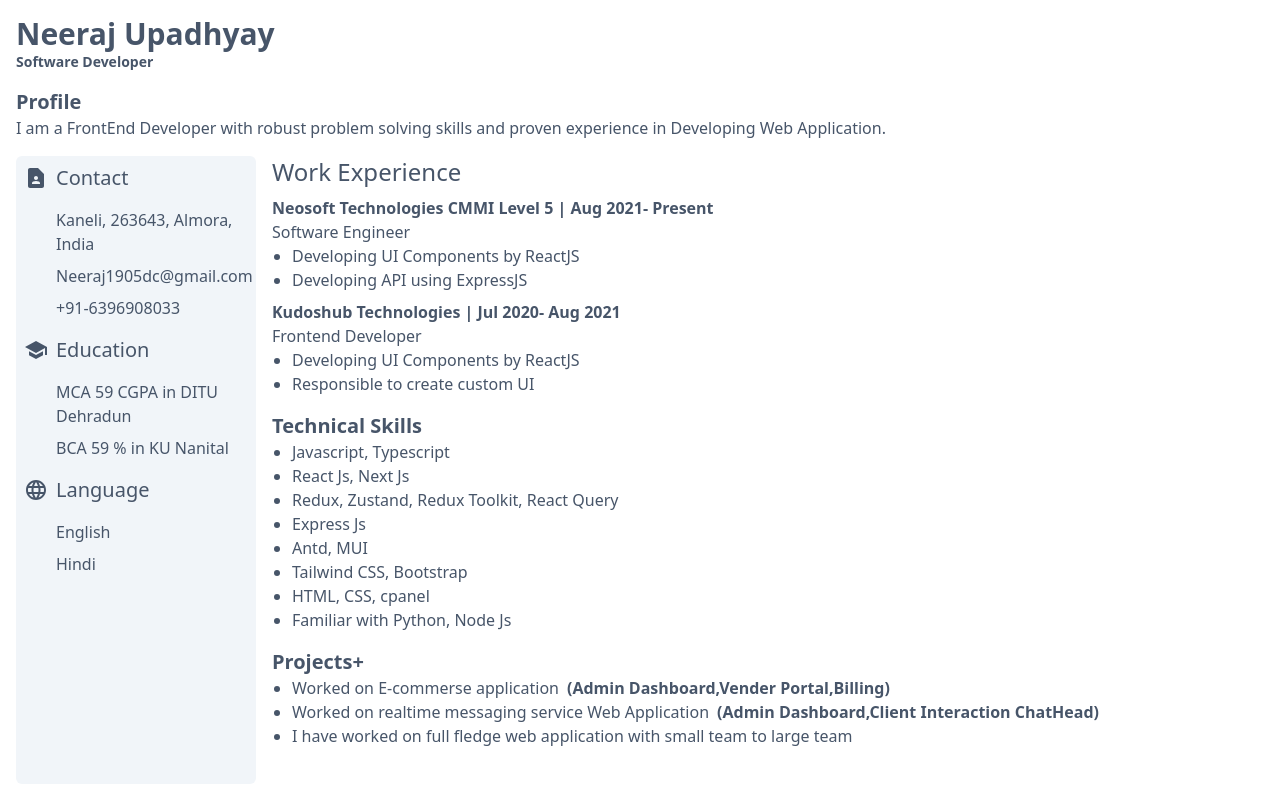
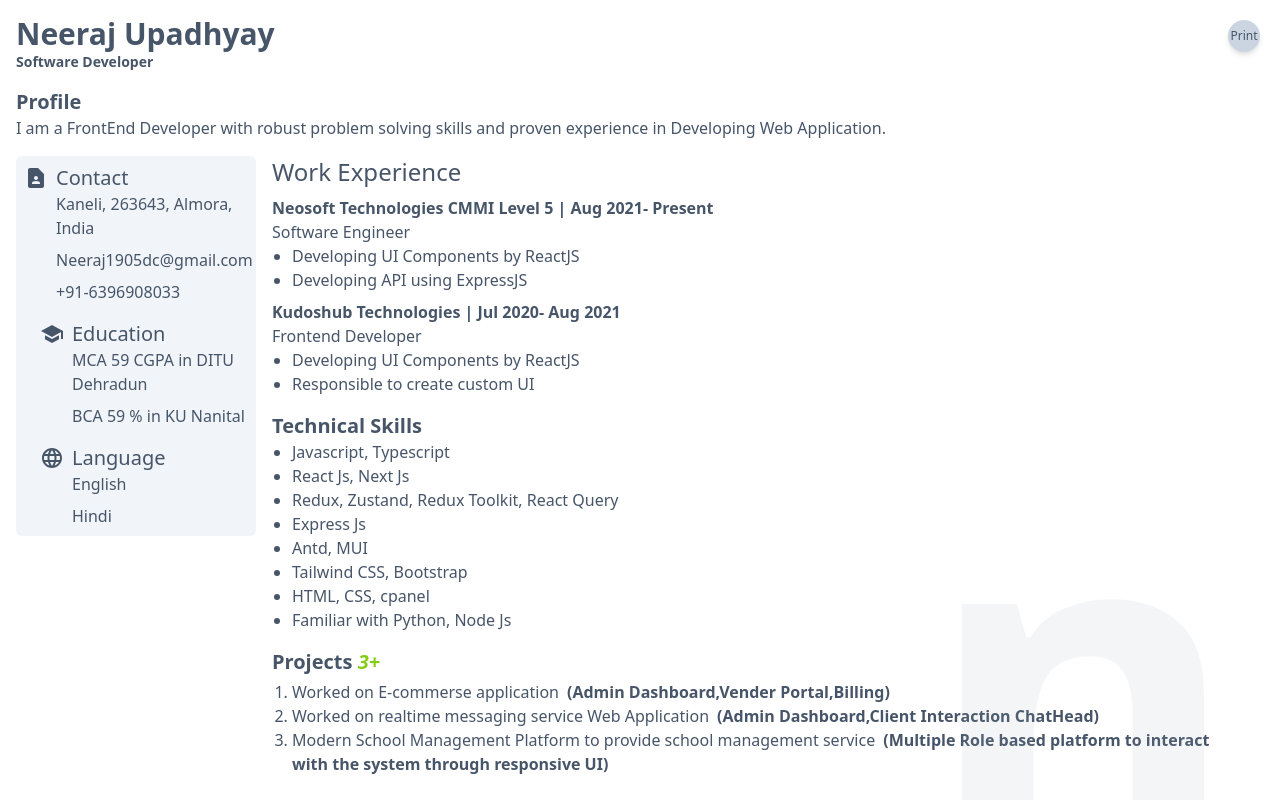
Before and after one commit to Neeraj9999/Resume, a React (Vite) app: page / in a window 1280 px wide. Built offline with nearby package versions, Linux system fonts and the light colour scheme.

Commit message:
print resume functionality added

```diff
--- a/src/components/basicDetails.tsx
+++ b/src/components/basicDetails.tsx
@@ -7,12 +7,13 @@ import { isMobile } from "react-device-detect";
 
 export default function BasicDetails() {
   return (
-    <div className="w-full md:w-60 flex flex-col gap-y-4 dark:bg-slate-700 bg-slate-100 p-2 rounded-md">
-      <div className="flex items-center gap-x-2">
+    <div className="w-full h-fit print:divide-x-2 space-x-4 md:w-60 flex flex-col print:flex-row gap-y-4 dark:bg-slate-700 bg-slate-100 p-2 rounded-md">
+      <div className="print:px-2">
+        <div className="flex items-center gap-x-2 print:pb-2">
           <ContactPageIcon />
           <h2 className="text-xl font-medium">Contact</h2>
         </div>
-      <div className="flex flex-col gap-y-2 pl-8">
+        <div className="flex flex-col gap-y-2 print:gap-y-1 pl-8">
           <p>Kaneli, 263643, Almora, India</p>
           <p>Neeraj1905dc@gmail.com</p>
           <p>+91-6396908033</p>
@@ -27,22 +28,27 @@ export default function BasicDetails() {
             </div>
           )}
         </div>
-      <div className="flex items-center gap-x-2">
+      </div>
+      <div className="print:px-2">
+        <div className="flex items-center gap-x-2 print:pb-2">
           <SchoolIcon />
           <h2 className="text-xl font-medium">Education</h2>
         </div>
-      <div className="flex flex-col gap-y-2 pl-8">
+        <div className="flex flex-col gap-y-2 print:gap-y-1 pl-8">
           <p>MCA 59 CGPA in DITU Dehradun</p>
           <p>BCA 59 % in KU Nanital</p>
         </div>
-      <div className="flex items-center gap-x-2">
+      </div>
+      <div className="print:px-2">
+        <div className="flex items-center gap-x-2 print:pb-2">
           <LanguageIcon />
           <h2 className="text-xl font-medium">Language</h2>
         </div>
-      <div className="flex flex-col gap-y-2 pl-8">
+        <div className="flex flex-col gap-y-2 print:gap-y-1 pl-8">
           <p>English</p>
           <p>Hindi</p>
         </div>
       </div>
+    </div>
   );
 }
--- a/src/components/workDetails.tsx
+++ b/src/components/workDetails.tsx
@@ -36,8 +36,8 @@ export default function WorkDetails() {
         <li>HTML, CSS, cpanel</li>
         <li>Familiar with Python, Node Js</li>
       </ul>
-      <h2 className="font-bold text-xl mt-4">Projects+</h2>
-      <ul className="list-disc pl-5">
+      <h2 className="font-bold text-xl mt-4 pb-1">Projects <i className="text-lime-500">3+</i></h2>
+      <ul className="list-decimal pl-5">
         <li>
           Worked on E-commerse application
           <span className="font-semibold pl-2">
@@ -51,8 +51,10 @@ export default function WorkDetails() {
           </span>
         </li>
         <li>
-          I have worked on full fledge web application with small team to large
-          team
+          Modern School Management Platform to provide school management service
+          <span className="font-semibold pl-2">
+            (Multiple Role based platform to interact with the system through responsive UI)
+          </span>
         </li>
       </ul>
     </div>
--- a/src/index.css
+++ b/src/index.css
@@ -6,7 +6,7 @@ body {
 }
 ::-webkit-scrollbar {
   width: 6px;
-  height: 60px;
+  height: 6px;
 }
 ::-webkit-scrollbar-track {
   background-color: #f1f1f1;
--- a/src/pages/index.tsx
+++ b/src/pages/index.tsx
@@ -3,14 +3,31 @@ import BasicDetails from "../components/basicDetails";
 import WorkDetails from "../components/workDetails";
 
 export default function Index() {
-
+  const print = () => window.print();
   return (
-    <div className="w-screen h-screen flex flex-col dark:bg-slate-800 dark:text-slate-200 text-slate-600 p-4 overflow-hidden">
+    <div className="relative print:h-full print:w-full w-screen h-screen flex flex-col dark:bg-slate-800 dark:text-slate-200 text-slate-600 p-4 overflow-hidden">
       <Heading />
       <div className="overflow-auto h-full w-full flex flex-col gap-4 md:gap-0 md:flex-row-reverse dark:bg-slate-800">
         <WorkDetails />
         <BasicDetails />
       </div>
+      <button
+        onClick={print}
+        className="print:hidden absolute top-5 right-5 h-8 w-8 rounded-full cursor-pointer grid place-items-center text-xs hover:font-semibold dark:bg-slate-900 bg-slate-300 shadow-md dark:shadow-none"
+      >
+        Print
+      </button>
+      <div className="absolute -bottom-60 right-10 print:hidden opacity-10">
+        <b
+          className="text-[60vh] dark:text-white text-slate-400 lowercase"
+          // style={{
+          //   writingMode: "vertical-rl",
+          //   textOrientation: "upright",
+          // }}
+        >
+          n
+        </b>
+      </div>
     </div>
   );
 }
```
Also changed, not shown: src/App.css (deleted, +0 -41 lines). Lines whose indentation alone changed are shown as unchanged.
